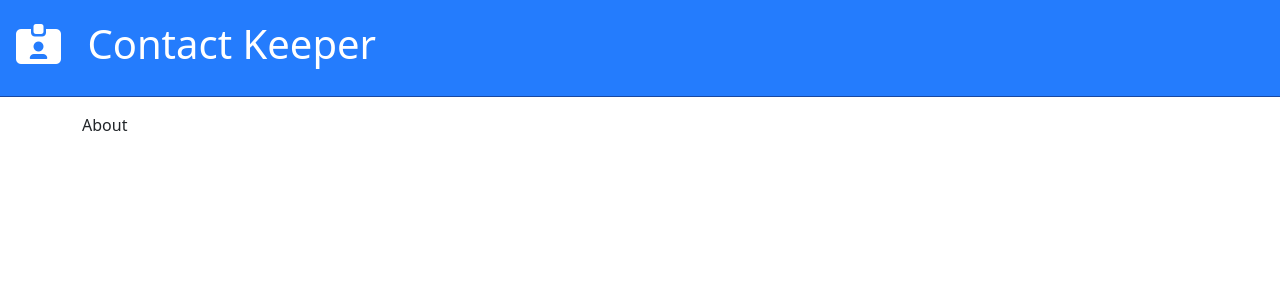
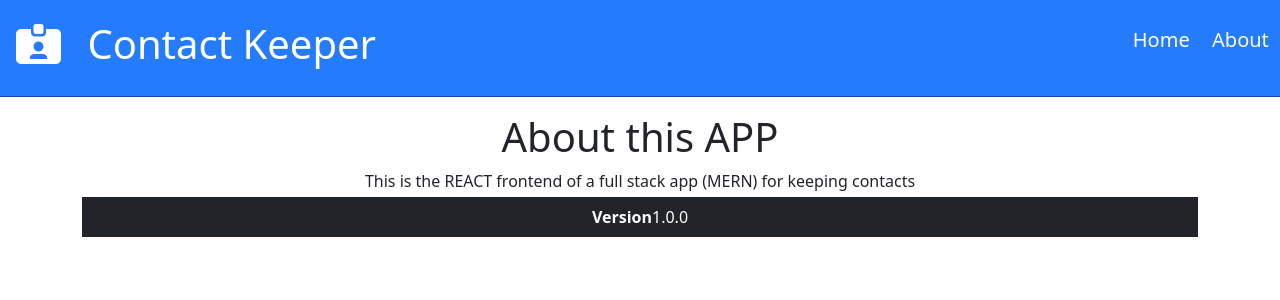
Before and after one commit to fizzo999/contact-keeper, a React (Create React App) app in the folder client/: page /about in a window 1280 px wide. Shown: the top 300 px of the page. Built offline with nearby package versions, Linux system fonts and the light colour scheme.

Commit message:
Navbar links added home, about

```diff
--- a/client/src/App.css
+++ b/client/src/App.css
@@ -29,7 +29,7 @@ a {
 }
 
 a:hover {
-  color: #666;
+  color: rgb(225, 255, 1);
 }
 
 ul {
--- a/client/src/App.js
+++ b/client/src/App.js
@@ -1,7 +1,7 @@
 import React, { Fragment } from 'react';
 import { BrowserRouter, Routes, Route } from 'react-router-dom';
-import Home from './components/layout/Home.js';
-import About from './components/layout/About.js';
+import Home from './components/pages/Home.js';
+import About from './components/pages/About.js';
 import Navbar from './components/layout/Navbar.js';
 import './App.css';
 
--- a/client/src/components/layout/About.js
+++ /dev/null
@@ -1,7 +0,0 @@
-import React from 'react';
-
-const About = () => {
-  return <div>About</div>;
-};
-
-export default About;
--- a/client/src/components/layout/Navbar.js
+++ b/client/src/components/layout/Navbar.js
@@ -1,5 +1,6 @@
 import React from 'react';
 import PropTypes from 'prop-types';
+import { Link } from 'react-router-dom';
 
 const Navbar = ({ title, icon }) => {
   return (
@@ -7,6 +8,18 @@ const Navbar = ({ title, icon }) => {
       <h1>
         <i className={`${icon} p-3`}></i> {title}
       </h1>
+      <ul className='lead'>
+        <li>
+          <Link style={{ textDecoration: 'none' }} to='/'>
+            Home
+          </Link>
+        </li>
+        <li>
+          <Link style={{ textDecoration: 'none' }} to='/about'>
+            About
+          </Link>
+        </li>
+      </ul>
     </div>
   );
 };
--- /dev/null
+++ b/client/src/components/pages/About.js
@@ -0,0 +1,18 @@
+import React from 'react';
+
+const About = () => {
+  return (
+    <div className='text-center'>
+      <h1>About this APP</h1>
+      <p className='my-1'>
+        This is the REACT frontend of a full stack app (MERN) for keeping
+        contacts
+      </p>
+      <p className='bg-dark p'>
+        <strong>Version</strong>1.0.0
+      </p>
+    </div>
+  );
+};
+
+export default About;
```
Also changed, not shown: client/src/components/pages/Home.js (renamed from client/src/components/layout/Home.js).
